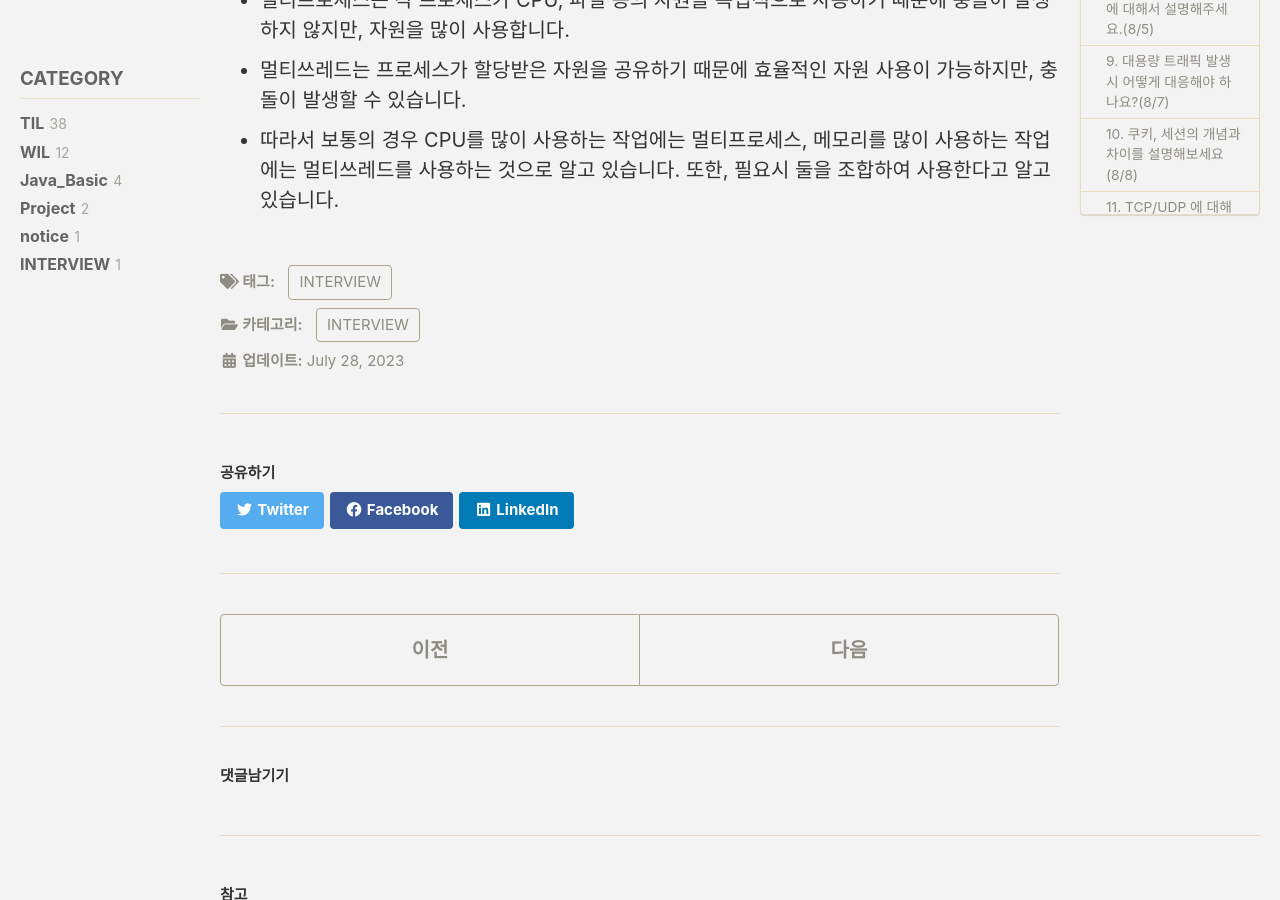
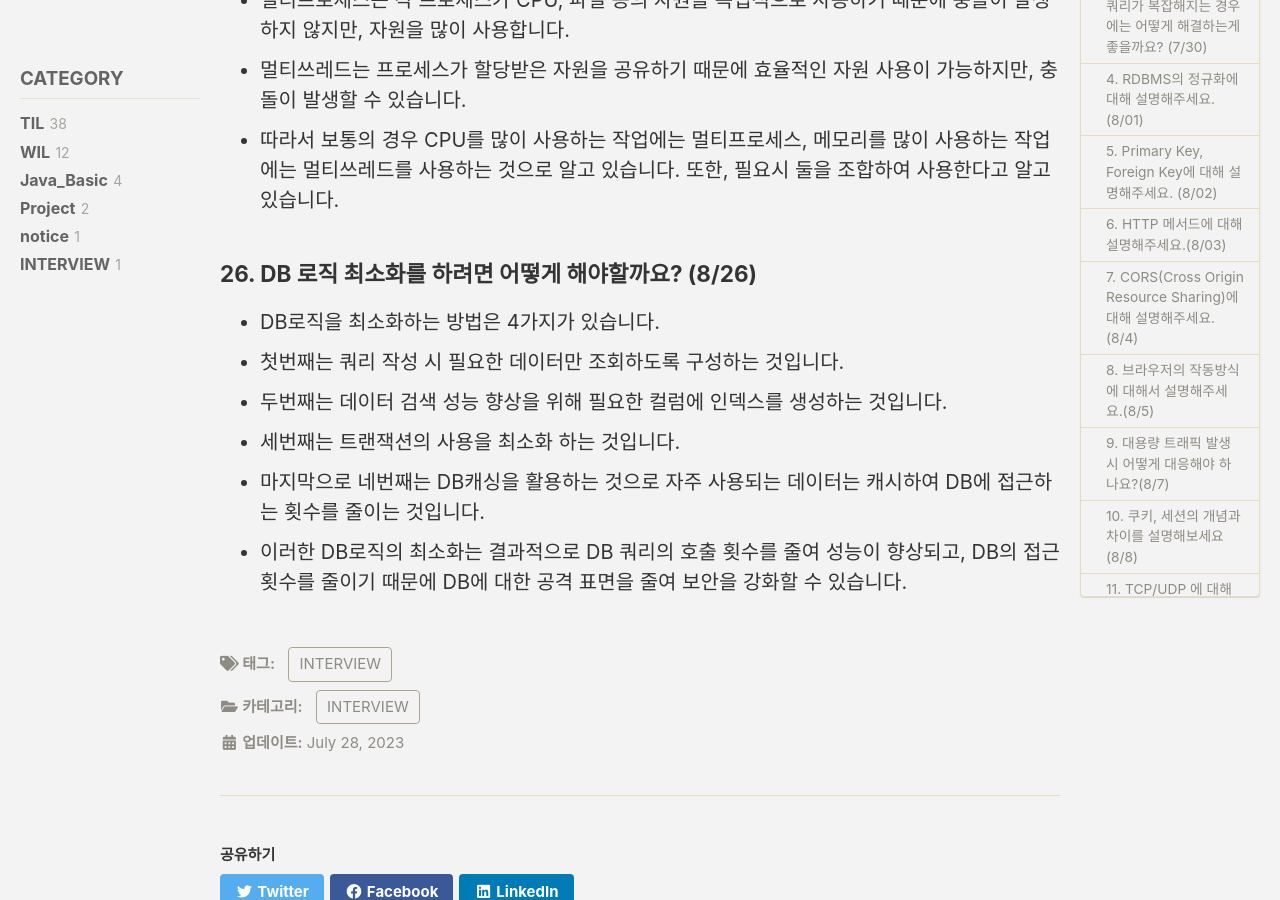
Before and after one commit to YiHwanRyu/YiHwanRyu.github.io, a Jekyll site: the page built from _posts/2023-07-28-INTERVIEW001.md, in a window 1280 px wide and 900 px high, scrolled down 9490 px. Built offline with Jekyll 4.4.1, drawn with Linux system fonts in a browser that asks for light colours; cached includes are drawn as plain includes; some web fonts are replaced; comment, search, counter and statistics services are not loaded.

Commit message:
[UPDATE] INTERVIEW001 내용 추가

```diff
--- a/_posts/2023-07-28-INTERVIEW001.md
+++ b/_posts/2023-07-28-INTERVIEW001.md
@@ -225,3 +225,11 @@ sidebar:
 - 멀티프로세스는 각 프로세스가 CPU, 파일 등의 자원을 독립적으로 사용하기 때문에 충돌이 발생하지 않지만, 자원을 많이 사용합니다.
 - 멀티쓰레드는 프로세스가 할당받은 자원을 공유하기 때문에 효율적인 자원 사용이 가능하지만, 충돌이 발생할 수 있습니다.
 - 따라서 보통의 경우 CPU를 많이 사용하는 작업에는 멀티프로세스, 메모리를 많이 사용하는 작업에는 멀티쓰레드를 사용하는 것으로 알고 있습니다. 또한, 필요시 둘을 조합하여 사용한다고 알고 있습니다.
+
+### 26. DB 로직 최소화를 하려면 어떻게 해야할까요? (8/26)
+- DB로직을 최소화하는 방법은 4가지가 있습니다.
+- 첫번째는 쿼리 작성 시 필요한 데이터만 조회하도록 구성하는 것입니다.
+- 두번째는 데이터 검색 성능 향상을 위해 필요한 컬럼에 인덱스를 생성하는 것입니다.
+- 세번째는 트랜잭션의 사용을 최소화 하는 것입니다.
+- 마지막으로 네번째는 DB캐싱을 활용하는 것으로 자주 사용되는 데이터는 캐시하여 DB에 접근하는 횟수를 줄이는 것입니다.
+- 이러한 DB로직의 최소화는 결과적으로 DB 쿼리의 호출 횟수를 줄여 성능이 향상되고, DB의 접근횟수를 줄이기 때문에 DB에 대한 공격 표면을 줄여 보안을 강화할 수 있습니다.
```
